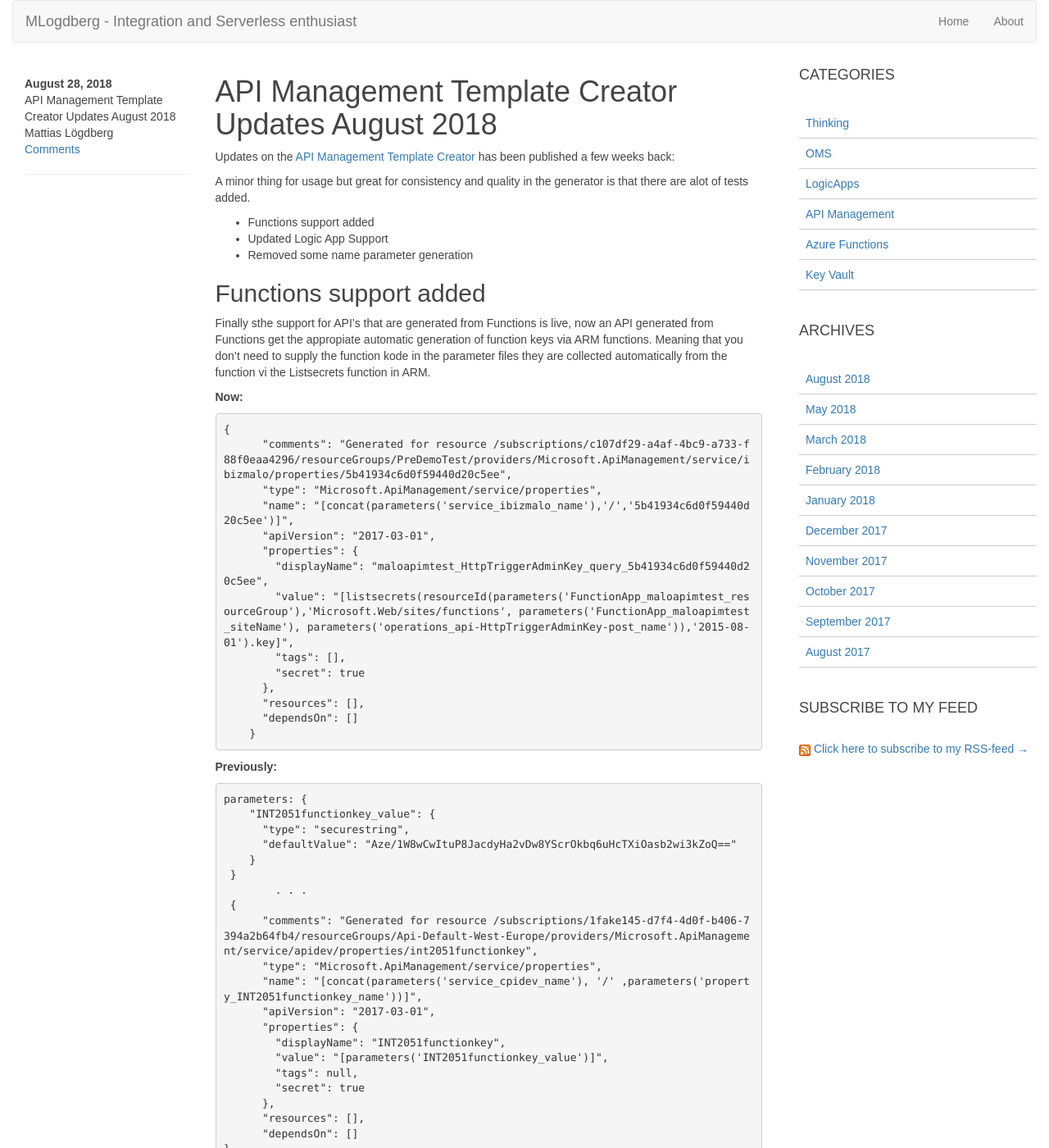
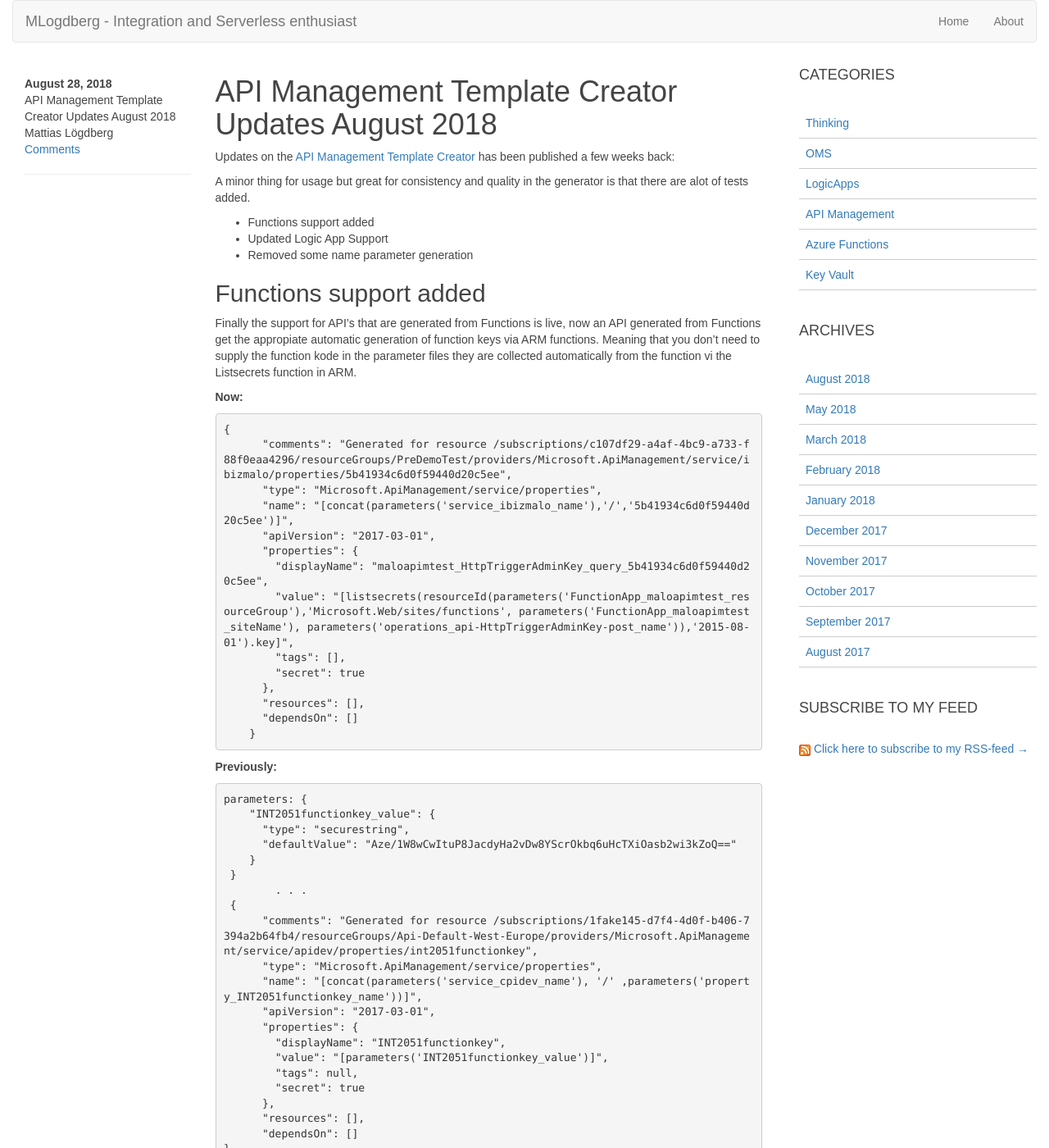
Before and after one commit to MLogdberg/mlogdberg.github.io, a Jekyll site: the page built from _posts/2018-08-28-API Management Template Creator Updates.md, in a window 1280 px wide and 1400 px high. Shown: the whole window at 82% size. Built offline with Jekyll 4.4.1, drawn with Linux system fonts in a browser that asks for light colours; nearby versions of some CDN libraries; some web fonts are replaced; comment, search, counter and statistics services are not loaded; some of the changed lines change nothing that is shown; some of the changed text lies outside the part shown.

Commit message:
last fix

````diff
--- a/_posts/2018-08-28-API Management Template Creator Updates.md
+++ b/_posts/2018-08-28-API Management Template Creator Updates.md
@@ -18,7 +18,7 @@
 * Removed some name parameter generation
 
 ## Functions support added
-Finally sthe support for API's that are generated from Functions is live, now an API generated from Functions get the appropiate automatic generation of function keys via ARM functions.
+Finally the support for API's that are generated from Functions is live, now an API generated from Functions get the appropiate automatic generation of function keys via ARM functions.
 Meaning that you don't need to supply the function kode in the parameter files they are collected automatically from the function vi the Listsecrets function in ARM.
 
 **Now:**
@@ -70,7 +70,7 @@
 ### Trigger name fix
 A Logic App Trigger can now have any name, previous it was hardcoded to 'Manual'. There is now logic added to retrieve the information at extraction time, the extractor fetches the Logic App definition and finds the HTTP trigger to get the correct name.
 
-Trigger name is extracted from the Logic App and added to the ARM functions (**customtriggername** in bellow sample):
+Trigger name is extracted from the Logic App and added to the ARM functions (**customtriggername** in below sample):
 
 ![Logic App Trigger name](/assets/uploads/2018/08/logicappimagecustomtrigger.png)
 
@@ -81,7 +81,7 @@
 ```
 
 ### Add Logic App as operation to exisitng API fix
-There has been diffrent behavior between API's generated from a Logic App imported as a new operation to an existing API. The main diffrent has been that the sig has been added as a "normal" parameter and no ARM functionality added to generate the *sig*. This is now adressed and the appropiate ARM functions will be added to this aswell and the sig will be generated automatically for both types.
+There has been diffrent behavior between API's generated from a Logic App imported as a new operation to an existing API. The main diffrent has been that the sig has been added as a "normal" parameter and no ARM functionality added to generate the *sig*. This is now adressed and the appropiate ARM functions will be added and generated automatically for both types.
 
 Properties will get value from the *[ListCallBackUrl]* function:
 ```
````
